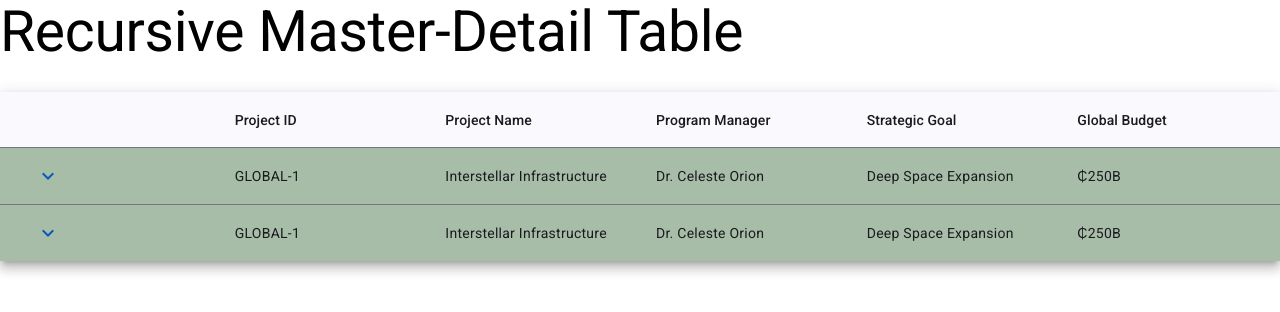
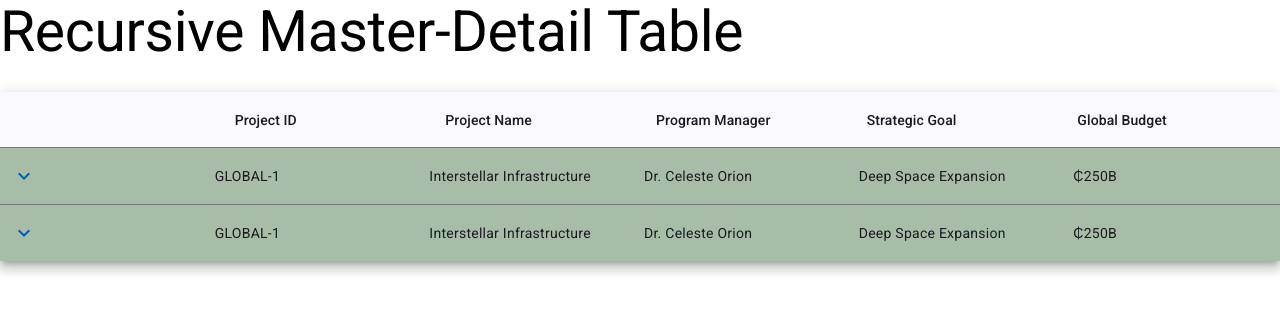
Before and after one commit to MHTaleb/CollapsibleDataTable, an Angular app: page / in a window 1280 px wide. Shown: the top 312 px of the page. Built offline with nearby package versions, Linux system fonts and the light colour scheme.

Commit message:
padding to arrow

```diff
--- a/src/app/table/master-detail-table.component.html
+++ b/src/app/table/master-detail-table.component.html
@@ -16,7 +16,7 @@
   <!-- Expand/Collapse Icon Column (optional) -->
   <ng-container matColumnDef="expandCollapse">
     <mat-header-cell *matHeaderCellDef></mat-header-cell>
-    <mat-cell *matCellDef="let row">
+    <mat-cell  class="padded-by-depth" *matCellDef="let row">
       <button mat-icon-button color="primary">
         <!-- Toggle icons based on row.data.close boolean -->
         @if (!row.data.close) {
--- a/src/app/table/master-detail-table.component.scss
+++ b/src/app/table/master-detail-table.component.scss
@@ -76,3 +76,20 @@ button[mat-icon-button] {
 }
 
 /* Add more layers as needed */
+
+
+:host.layer-0 .padded-by-depth {
+    padding-left: 00px
+}
+:host.layer-1 .padded-by-depth {
+    padding-left: 10px
+}
+:host.layer-2 .padded-by-depth {
+    padding-left: 20px
+}
+:host.layer-3 .padded-by-depth {
+    padding-left: 30px
+}
+:host.layer-4 .padded-by-depth {
+    padding-left: 40px
+}
```
